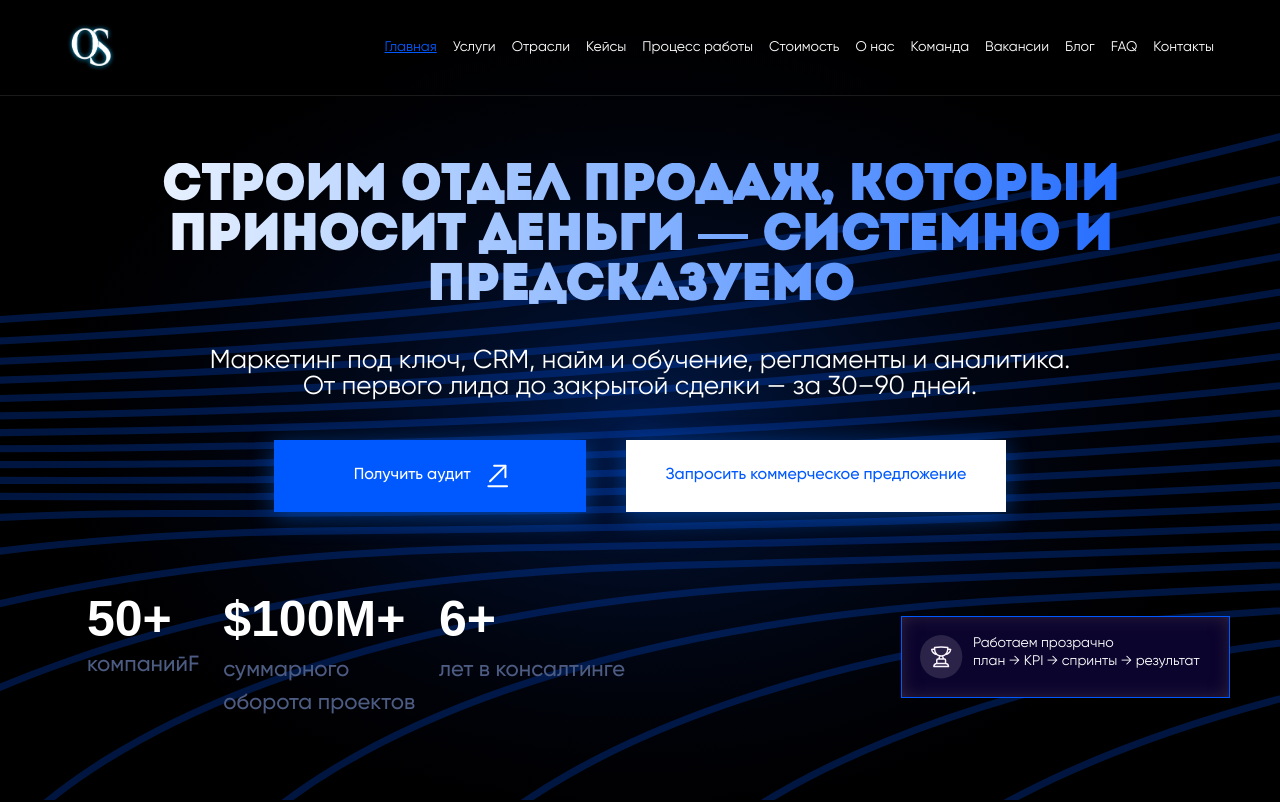
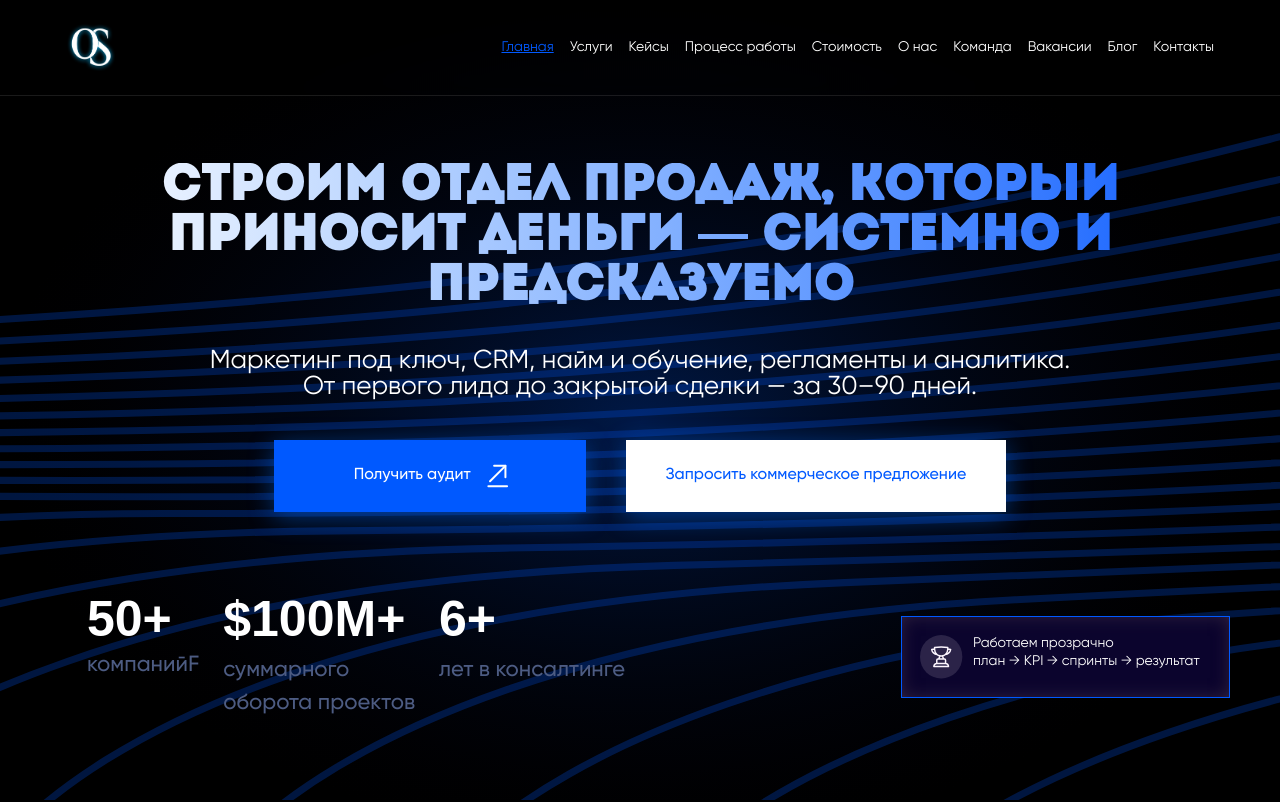
Before and after one commit to IslamAsankojoev/onoysat, a Next.js app: page / in a window 1280 px wide. Shown: the top 802 px of the page. Built offline with nearby package versions, Linux system fonts and the light colour scheme; a web font is replaced by a local one.

Commit message:
cleared routes

```diff
--- a/src/shared/constants/routeMap.ts
+++ b/src/shared/constants/routeMap.ts
@@ -5,46 +5,38 @@ export const routeMap = {
   },
   services: {
     title: 'Услуги',
-    path: '/services',
-  },
-  industries: {
-    title: 'Отрасли',
-    path: '/industries',
+    path: '/services/',
   },
   cases: {
     title: 'Кейсы',
-    path: '/cases',
+    path: '/cases/',
   },
   process: {
     title: 'Процесс работы',
-    path: '/process',
+    path: '/process/',
   },
   pricing: {
     title: 'Стоимость',
-    path: '/pricing',
+    path: '/pricing/',
   },
   about: {
     title: 'О нас',
-    path: '/about',
+    path: '/about/',
   },
   team: {
     title: 'Команда',
-    path: '/team',
+    path: '/team/',
   },
   vacancies: {
     title: 'Вакансии',
-    path: '/vacancies',
+    path: '/vacancies/',
   },
   blog: {
     title: 'Блог',
-    path: '/blog',
-  },
-  faq: {
-    title: 'FAQ',
-    path: '/faq',
+    path: '/blog/',
   },
   contacts: {
     title: 'Контакты',
-    path: '/contacts',
+    path: '/contacts/',
   },
 }
```
